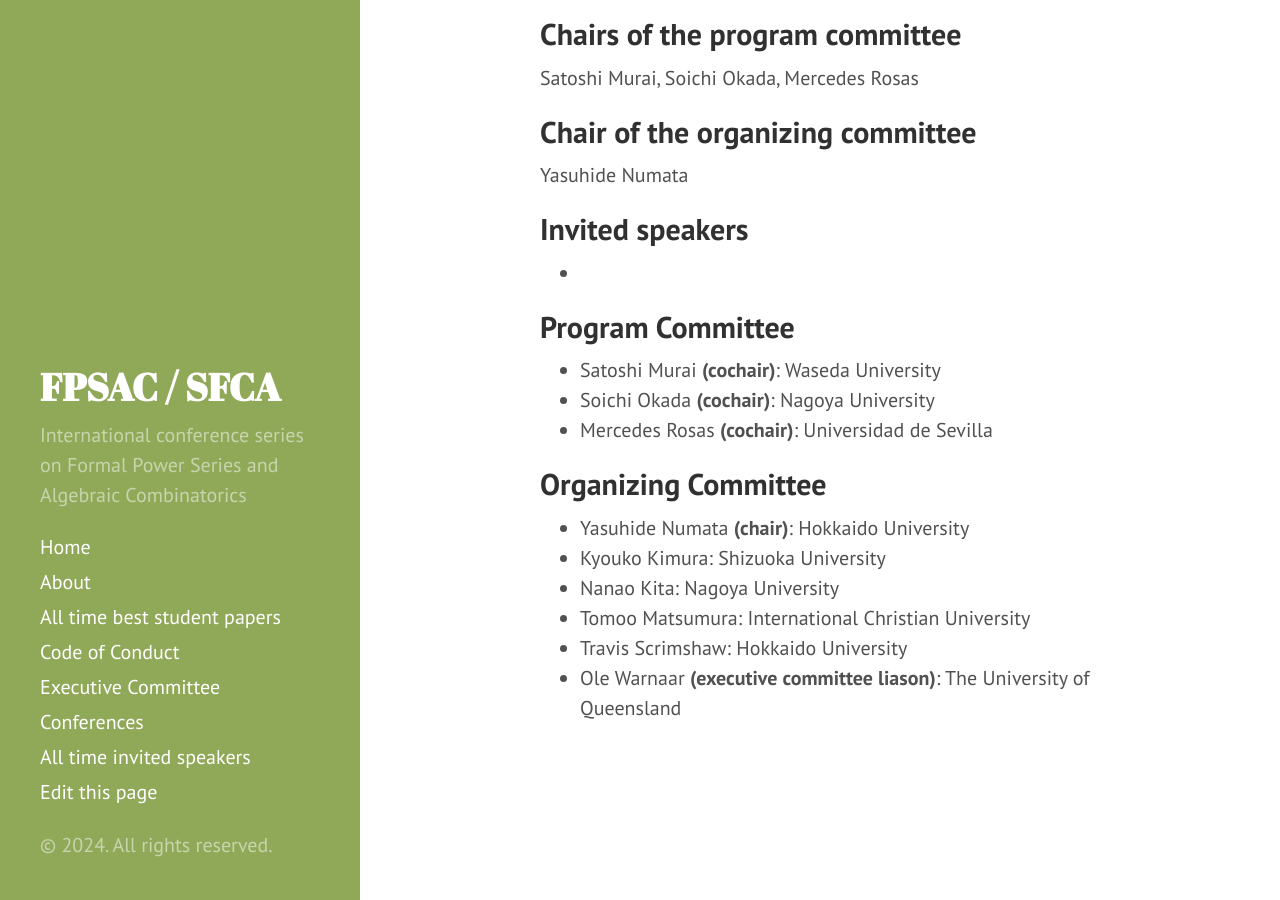
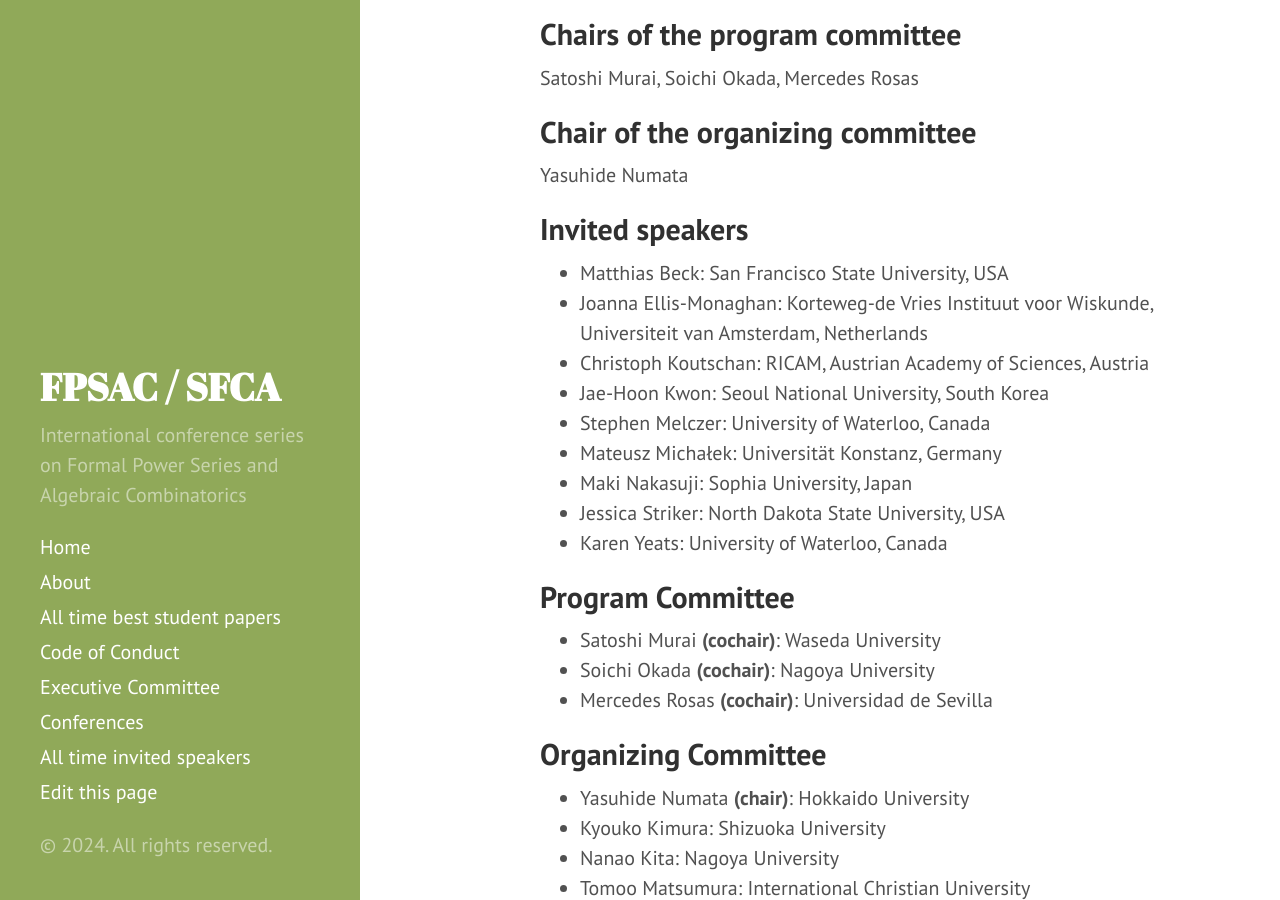
Before and after one commit to FPSAC/FPSAC.github.io, a Jekyll site: the page built from _confs/fpsac-2025.md, in a window 1280 px wide and 900 px high, scrolled down 337 px. Built offline with Jekyll 4.4.1, drawn with Linux system fonts in a browser that asks for light colours.

Commit message:
Added invited speakers for FPSAC 2025

```diff
--- a/_confs/fpsac-2025.md
+++ b/_confs/fpsac-2025.md
@@ -8,7 +8,24 @@ country: Japan
 dates: July 21-25
 
 invited_speakers:
-- tba
+- name: Matthias Beck
+  affiliation: San Francisco State University, USA
+- name: Joanna Ellis-Monaghan
+  affiliation: Korteweg-de Vries Instituut voor Wiskunde, Universiteit van Amsterdam, Netherlands
+- name: Christoph Koutschan
+  affiliation: RICAM, Austrian Academy of Sciences, Austria
+- name: Jae-Hoon Kwon
+  affiliation: Seoul National University, South Korea
+- name: Stephen Melczer
+  affiliation: University of Waterloo, Canada
+- name: Mateusz Michałek
+  affiliation: Universität Konstanz, Germany
+- name: Maki Nakasuji
+  affiliation: Sophia University, Japan
+- name: Jessica Striker
+  affiliation: North Dakota State University, USA
+- name: Karen Yeats
+  affiliation: University of Waterloo, Canada
 
 program_committee:
 - name: Satoshi Murai
```
